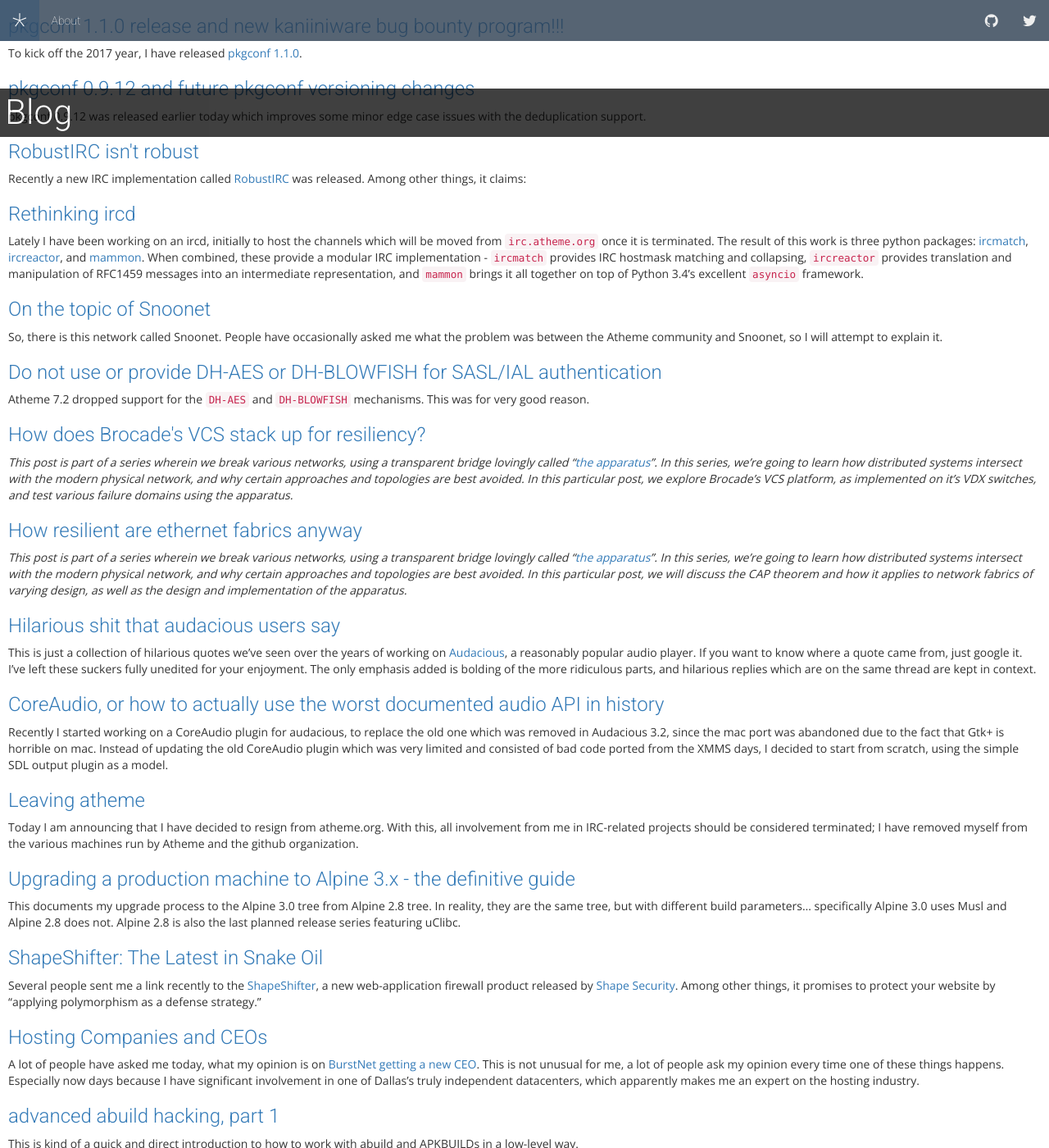
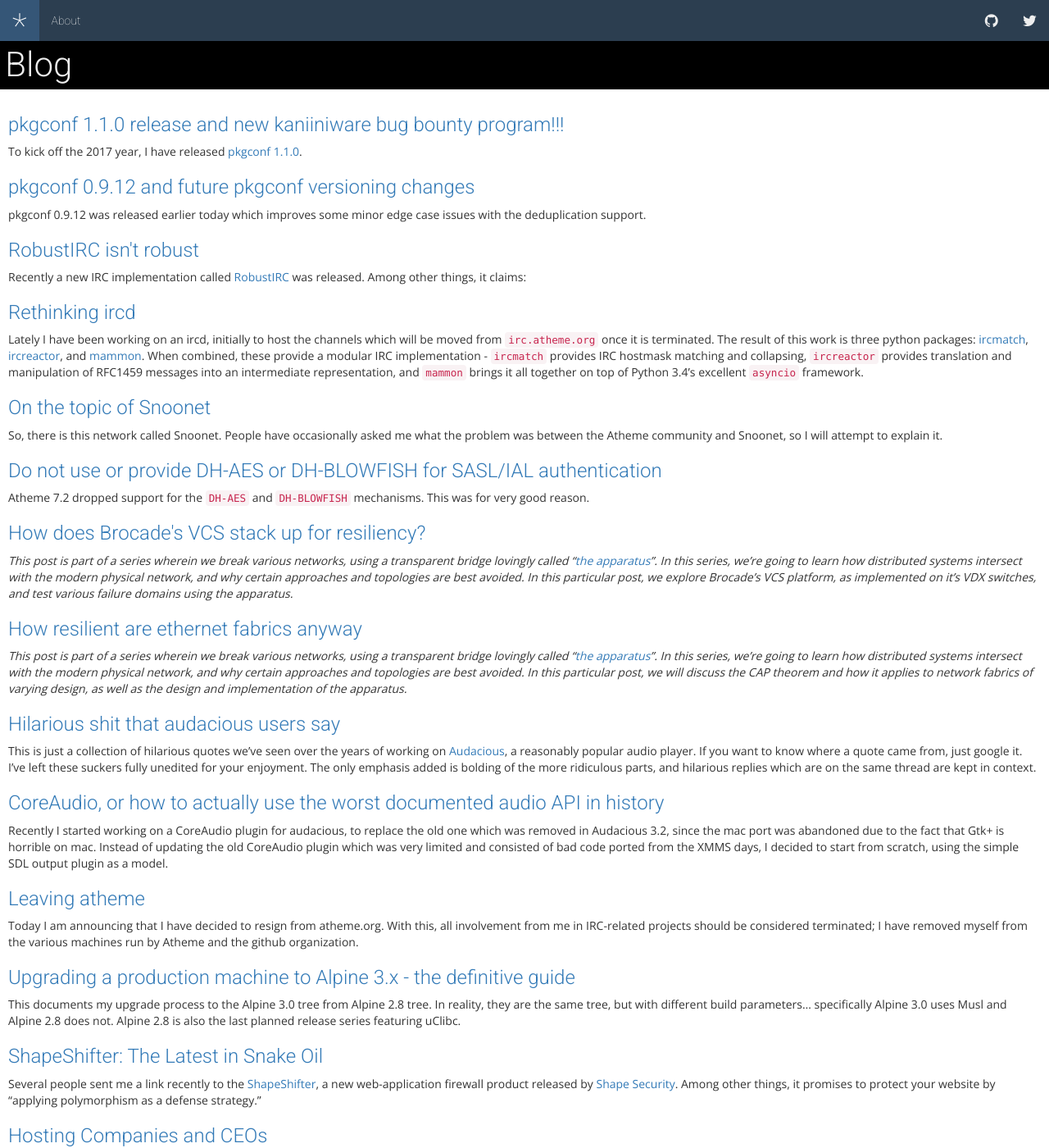
Before and after one commit to kaniini/kaniini.github.io, a Jekyll site: the page built from index.html, in a window 1280 px wide and 1400 px high. Shown: the whole window at 82% size. Built offline with Jekyll 4.4.1, drawn with Linux system fonts in a browser that asks for light colours; nearby versions of some CDN libraries; Markdown is read by kramdown in place of the engine named in the settings.

Commit message:
mehhhhhhhhhhhh

```diff
--- a/css/theme.css
+++ b/css/theme.css
@@ -1,5 +1,5 @@
 .navbar-default {
-  background: rgba(44, 62, 80, 0.8) !important;
+  background: rgba(44, 62, 80, 1.0) !important;
   border: 0 !important;
   border-radius: 0 !important;
   font-family: Roboto;
@@ -7,7 +7,7 @@
 }
 
 .navbar-default .navbar-header {
-  background: rgba(53, 86, 119, 0.5) !important;
+  background: rgba(53, 86, 119, 1.0) !important;
   color: #eee;
 }
 
@@ -55,12 +55,8 @@
 }
 
 .heading {
-  position: relative;
-  z-index: 1000;
   background: #000;
-  opacity: 0.75;
-  color: #fff;
-  top: 178px;
+  color: #eee;
 }
 
 .heading > h1 {
@@ -69,7 +65,7 @@
 }
 
 .container-heading {
-  margin-top: -90px !important;
+  margin-top: 50px;
 }
 
 .container-fluid {
```
